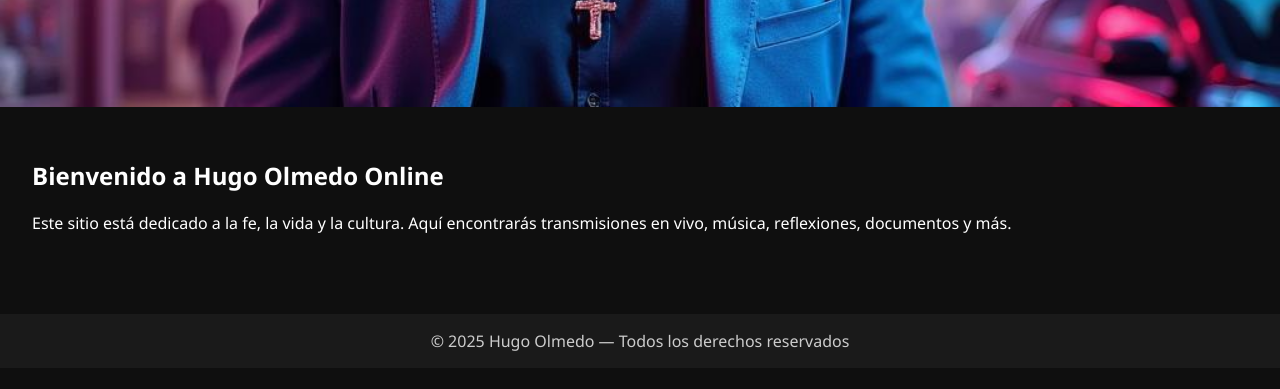
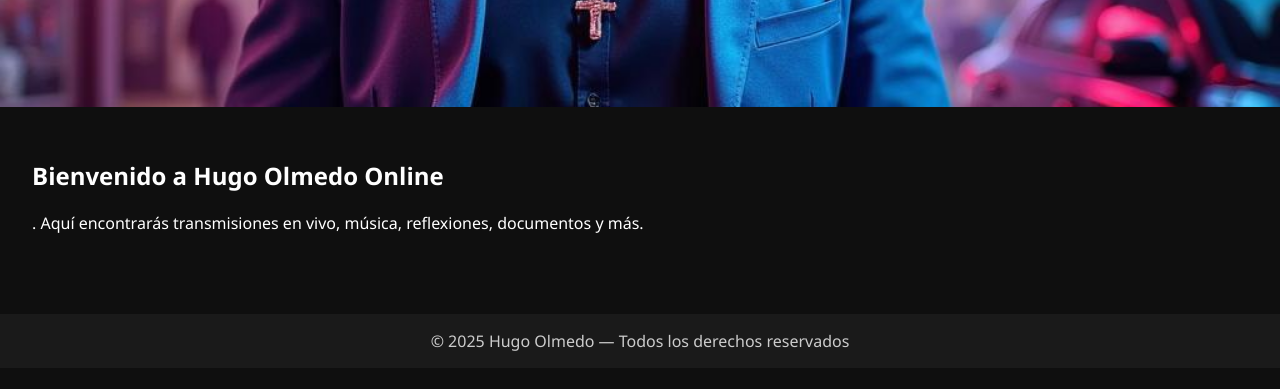
Before and after one commit to olmedozamarripahugo/hugoolmedo.github.io, a plain HTML site: page index.html in a window 1280 px wide. Shown: the part 349-738 px from the top of the page. Drawn offline with Linux system fonts and the light colour scheme; files whose address does not match are found by name.

Commit message:
Update index.html

```diff
--- a/index.html
+++ b/index.html
@@ -25,7 +25,7 @@
 </div>
 <section>
   <h2>Bienvenido a Hugo Olmedo Online</h2>
-  <p>Este sitio está dedicado a la fe, la vida y la cultura. Aquí encontrarás transmisiones en vivo, música, reflexiones, documentos y más.</p>
+  <p>. Aquí encontrarás transmisiones en vivo, música, reflexiones, documentos y más.</p>
 </section>
 
 <footer>
```
